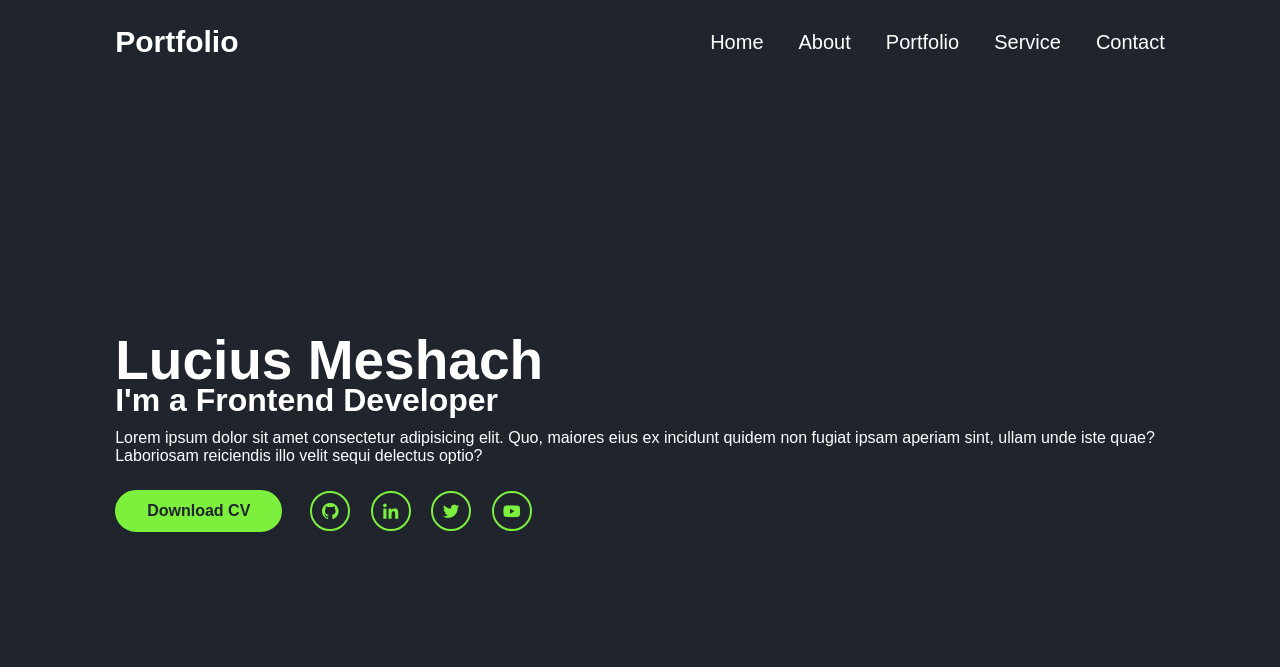
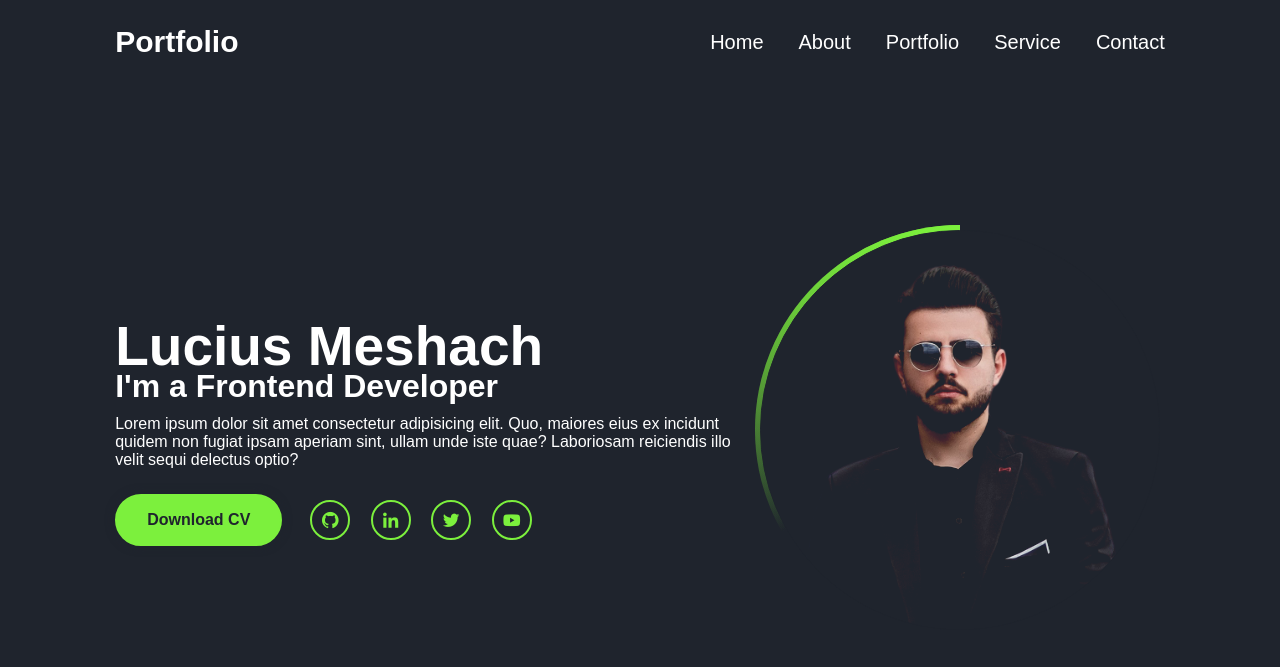
Before and after one commit to ayan24150/portfolio, a plain HTML site: page index.html in a window 1280 px wide. Drawn offline with nearby package versions, Linux system fonts and the light colour scheme; a web font is replaced by a local one.

Commit message:
upd files with animation

```diff
--- a/index.html
+++ b/index.html
@@ -19,6 +19,14 @@
             <li><a href="#">Contact</a></li>
         </ul>
     </nav>
+    <div class="bars-animation">
+        <div class="bar" style="--i:6;"></div>
+        <div class="bar" style="--i:5;"></div>
+        <div class="bar" style="--i:4;"></div>
+        <div class="bar" style="--i:3;"></div>
+        <div class="bar" style="--i:2;"></div>
+        <div class="bar" style="--i:1;"></div>
+    </div>
     <section class="home">
         <div class="home-info">
             <h1> Lucius Meshach </h1>
@@ -38,7 +46,7 @@
         <div class="home-img">
             <div class="img-box">
                 <div class="img-item">
-                    <img src="home.png" alt=>
+                    <img src="./Start Project Personal Portfolio Website/home.png" alt="Portfolio picture">
 
 
                 </div>
--- a/style.css
+++ b/style.css
@@ -5,9 +5,7 @@
   box-sizing: border-box;
   font-family: "Poppins", sans-serif;
 }
-body {
-  background: #1f242d;
-}
+
 a {
   color: #fff;
   text-decoration: none;
@@ -67,7 +65,7 @@ a {
 }
 .btn {
   display: inline-block;
-  padding: 10px 30px;
+  padding: 15px 30px;
   background: #7cf03d;
   border: 2px solid #7cf03d;
   border-radius: 40px;
@@ -100,3 +98,66 @@ a {
   color: #1f242d;
   box-shadow: 0 0 10px #7cf03d;
 }
+.home-img .img-box {
+  position: relative;
+  width: 32vw;
+  height: 32vw;
+
+  border-radius: 50%;
+  padding: 5px;
+  display: flex;
+  justify-content: center;
+  align-items: center;
+  overflow: hidden;
+}
+.home-img .img-box::before,
+.home-img .img-box::after {
+  content: " ";
+  position: absolute;
+  width: 500px;
+  height: 500px;
+  background: conic-gradient(transparent, transparent, transparent, #7cf03d);
+}
+.home-img .img-box .img-item {
+  position: relative;
+  width: 100%;
+  height: 100%;
+  background: #1f242d;
+  border-radius: 50%;
+  display: flex;
+  justify-content: center;
+  overflow: hidden;
+  z-index: 1;
+  border: 0.1px solid #1f242d;
+}
+.home-img .img-box .img-item img {
+  position: absolute;
+  display: block;
+  width: 85%;
+  object-fit: cover;
+  top: 30px;
+  mix-blend-mode: lighten;
+}
+.bars-animation {
+  position: absolute;
+  width: 100%;
+  height: 100%;
+  display: flex;
+  z-index: -1;
+}
+
+.bars-animation .bar {
+  position: absolute;
+  width: 100%;
+  height: 100%;
+  background: #1f242d;
+
+  transform: translateY(-100%);
+  animation: show-bars 0.5s ease-in-out forwards;
+  animation-delay: calc(0.1s * var(--i));
+}
+@keyframes show-bars {
+  100% {
+    transform: translateY(0%);
+  }
+}
```
